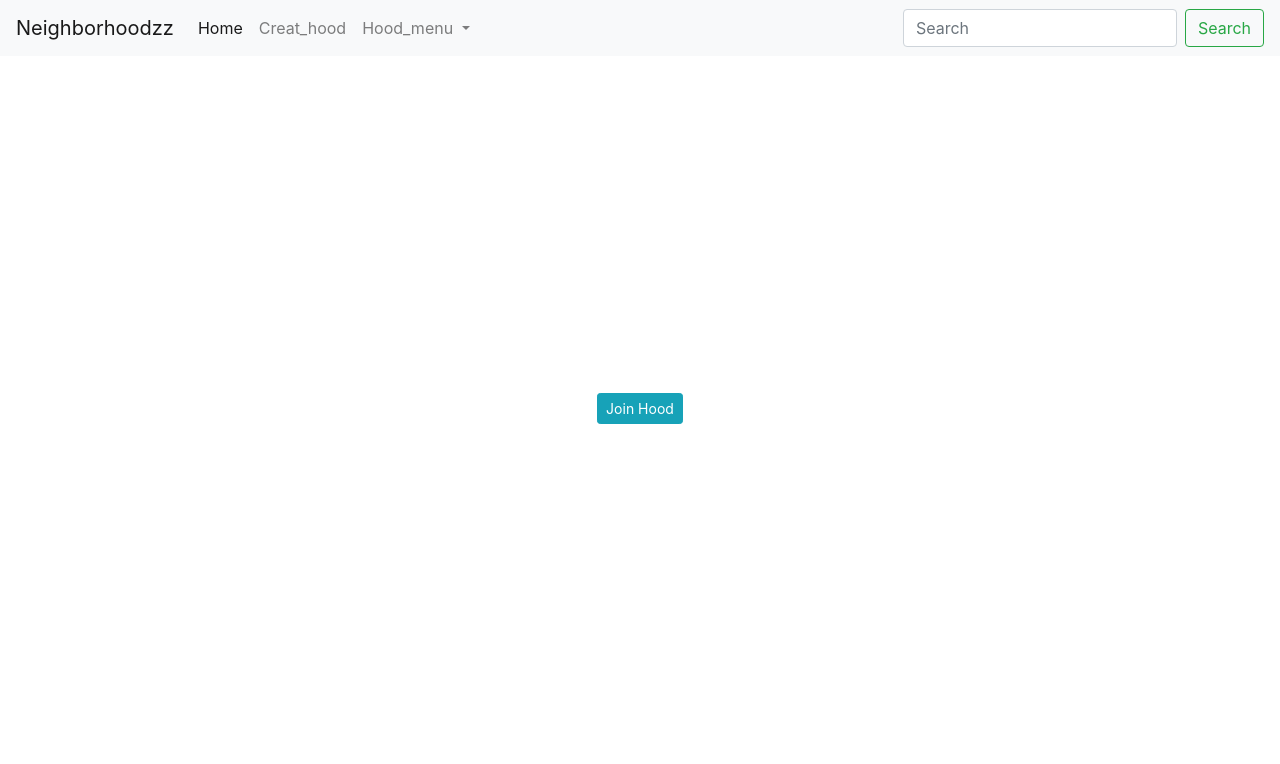
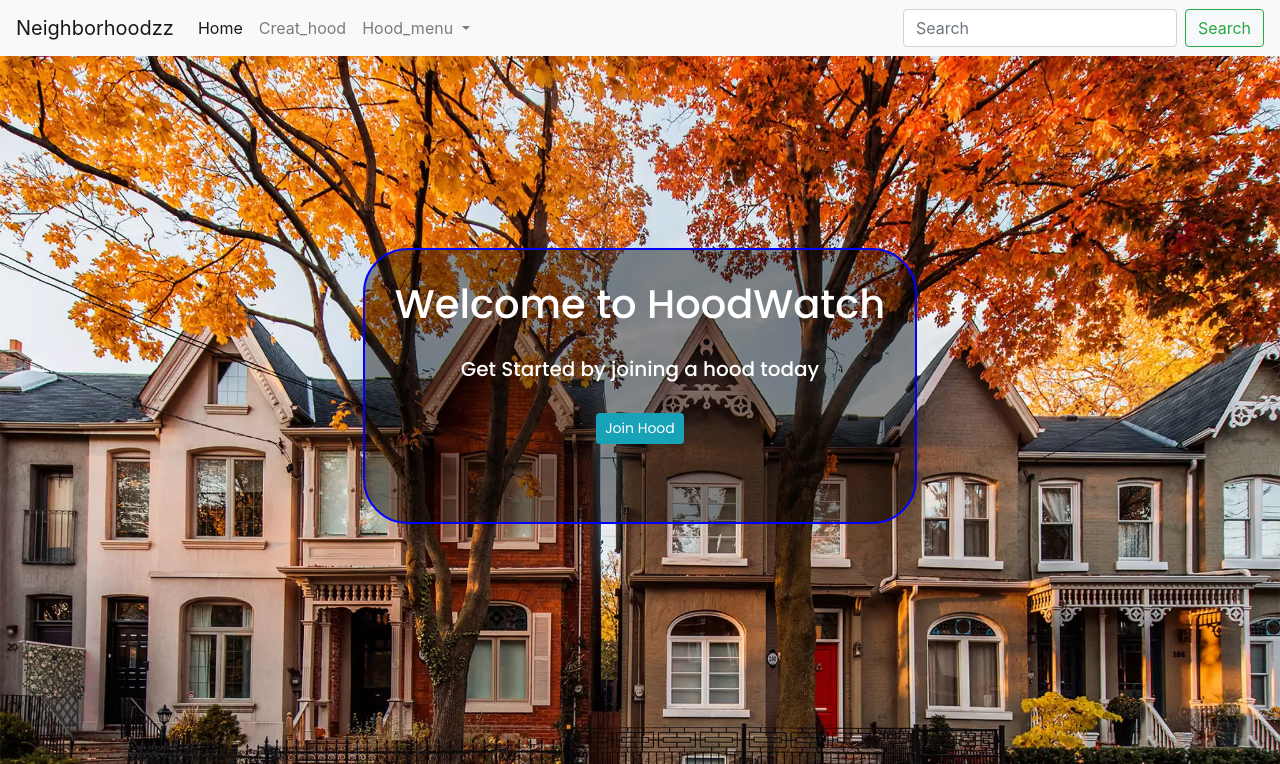
Before and after one commit to Joseph-oderoh/Neighborhoodzz, a Django app: page / in a window 1280 px wide. Shown: the top 764 px of the page. Run offline with Django 4.2, Linux system fonts and the light colour scheme; some libraries are stand-ins or nearby versions; some web fonts are replaced.

Commit message:
style:add style to landing page

```diff
--- a/hoodapp/templates/index.html
+++ b/hoodapp/templates/index.html
@@ -2,11 +2,11 @@
 {% extends 'base.html' %}
 {% load static %}
 {% block content %}
-<div class="container" >
-    <div class="text-white text-center" style="margin-top:15%">
+<div class="container bgr" style="margin-top:15%">
+    <div class="text-white text-center" >
         <h1>Welcome to HoodWatch</h1>
         <h5 style="margin-top:6%">Get Started by joining a hood today</h5>
-        <a href="{% url 'hood' %}" class="btn btn-sm btn-info mt-4">Join Hood</a>
+        <a href="{% url 'hood' %}" class="btn btn-sm btn-info mt-4 mb-5">Join Hood</a>
     </div>
 
 </div>
--- a/static/css/base.css
+++ b/static/css/base.css
@@ -0,0 +1,19 @@
+body{
+    background-image: url('../images/hood1.webp');
+    background-size: cover;
+}
+
+.bgr{
+    background-color: rgba(0, 0, 0, 0.432);
+    border: 2px solid blue;
+    border-radius: 45px;
+    width: fit-content;
+    padding: 30px;
+    outline: none;
+    font-family: poppins;
+}
+
+.bgr:hover{
+    background-color: rgb(212, 204, 188);
+
+}
```
